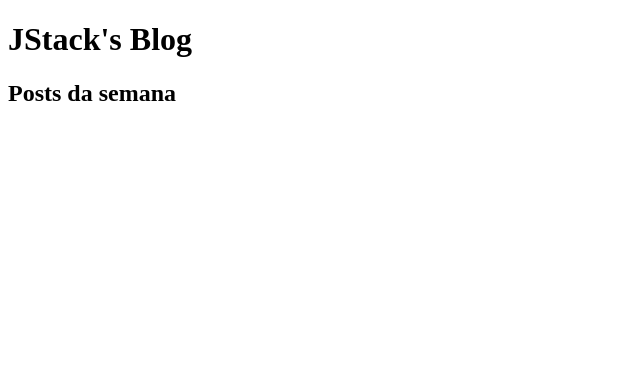
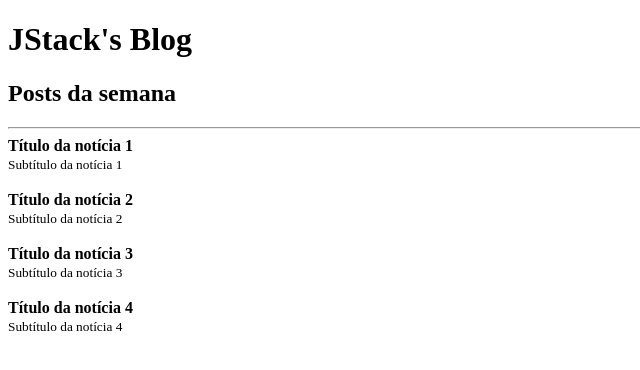
Before and after one commit to eduuk15/ReactFundamentos, a React app: page / in a window 1280 px wide. Shown: the top 370 px of the page, without its empty margins (0-640 px from the left). Built offline with nearby package versions, Linux system fonts and the light colour scheme.

Commit message:
entendendo o funcionamento das props no react

```diff
--- a/src/App.js
+++ b/src/App.js
@@ -1,12 +1,31 @@
 import React from "react";
 
-const category = 'Posts da semana';
+import Post from './Post';
 
 function App() {
     return (
         <>
             <h1>JStack's Blog</h1>
-            <h2>{category}</h2>
+            <h2>Posts da semana</h2>
+
+            <hr />
+
+            <Post
+                title="Título da notícia 1"
+                subtitle="Subtítulo da notícia 1"
+            />
+            <Post
+                title="Título da notícia 2"
+                subtitle="Subtítulo da notícia 2"
+            />
+            <Post
+                title="Título da notícia 3"
+                subtitle="Subtítulo da notícia 3"
+            />
+            <Post
+                title="Título da notícia 4"
+                subtitle="Subtítulo da notícia 4"
+            />
         </>
     );
 }
--- /dev/null
+++ b/src/Post.js
@@ -0,0 +1,13 @@
+import React from "react"
+
+export default function Post(props) {
+    return (
+        <>
+            <article>
+                <strong>{props.title}</strong><br />
+                <small>{props.subtitle}</small>
+            </article>
+            <br />
+        </>
+    )
+}
```
